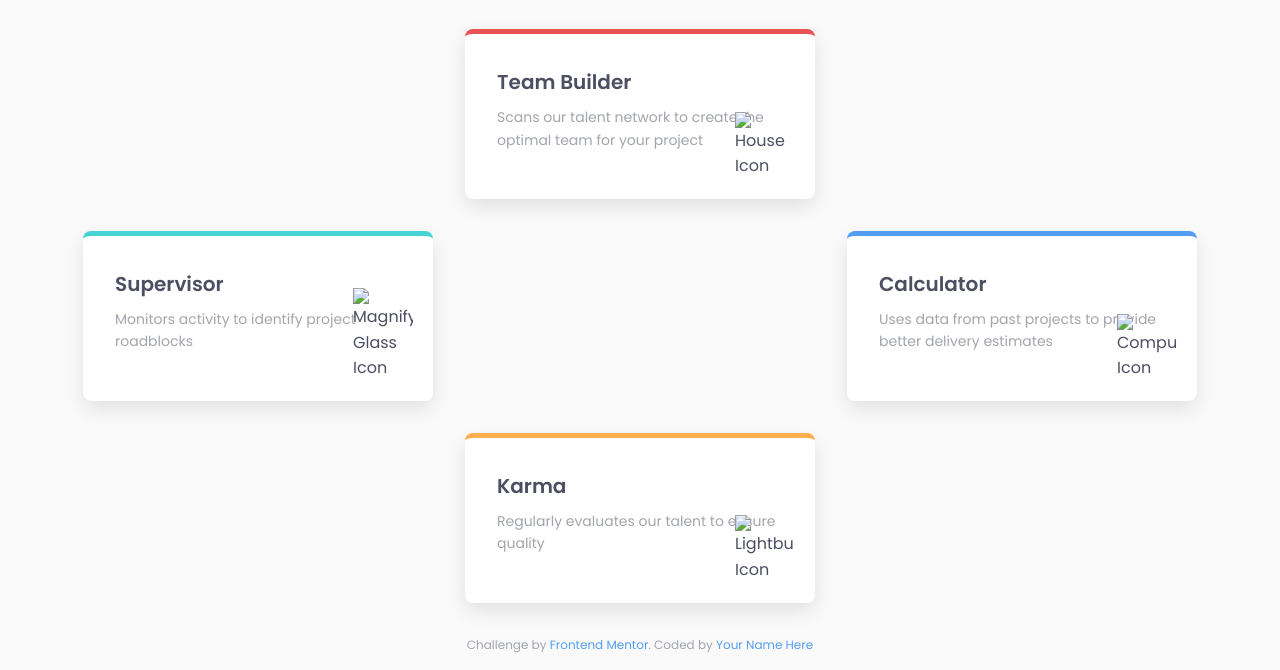
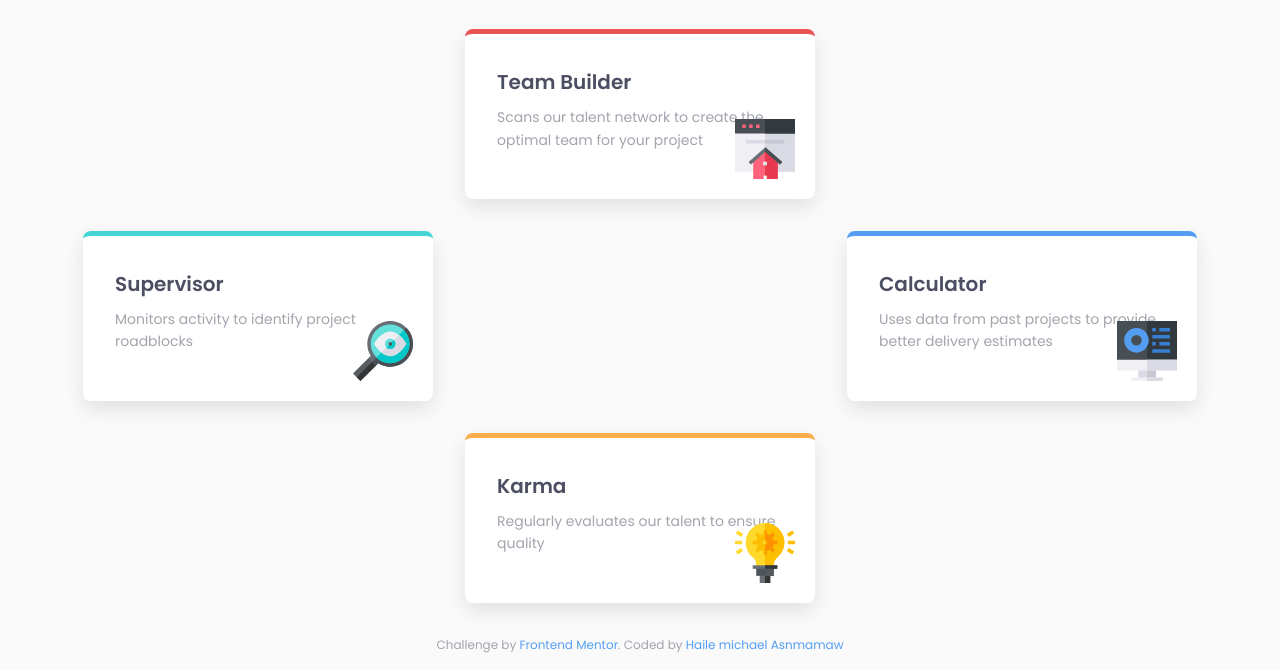
Before and after one commit to hailemikaelasmamaw/four-card-feature-section, a plain HTML site: page four-card-feature-section-master/index.html in a window 1280 px wide. Shown: the part 230-900 px from the top of the page. Drawn offline with Linux system fonts and the light colour scheme.

Commit message:
second commit

```diff
--- a/four-card-feature-section-master/index.html
+++ b/four-card-feature-section-master/index.html
@@ -26,25 +26,25 @@
         <div class="card card-1">
           <h3>Supervisor</h3>
           <p>Monitors activity to identify project roadblocks</p>
-          <img src="" alt="Magnifying Glass Icon"> <!-- Supervisor image placeholder -->
+          <img src="images/icon-supervisor.svg" alt="Magnifying Glass Icon"> <!-- Supervisor image placeholder -->
         </div>
 
         <div class="card card-2">
           <h3>Team Builder</h3>
           <p>Scans our talent network to create the optimal team for your project</p>
-          <img src="" alt="House Icon"> <!-- Team Builder image placeholder -->
+          <img src="images/icon-team-builder.svg" alt="House Icon"> <!-- Team Builder image placeholder -->
         </div>
 
         <div class="card card-3">
           <h3>Karma</h3>
           <p>Regularly evaluates our talent to ensure quality</p>
-          <img src="" alt="Lightbulb Icon"> <!-- Karma image placeholder -->
+          <img src="images/icon-karma.svg" alt="Lightbulb Icon"> <!-- Karma image placeholder -->
         </div>
 
         <div class="card card-4">
           <h3>Calculator</h3>
           <p>Uses data from past projects to provide better delivery estimates</p>
-          <img src="" alt="Computer Icon"> <!-- Calculator image placeholder -->
+          <img src="images/icon-calculator.svg" alt="Computer Icon"> <!-- Calculator image placeholder -->
         </div>
       </section>
     </div>
@@ -53,7 +53,7 @@
   <footer>
     <p class="attribution">
       Challenge by <a href="https://www.frontendmentor.io?ref=challenge" target="_blank" rel="noopener">Frontend Mentor</a>.
-      Coded by <a href="#">Your Name Here</a>
+      Coded by <a href="#">Haile michael Asnmamaw</a>
     </p>
   </footer>
 </body>
```
